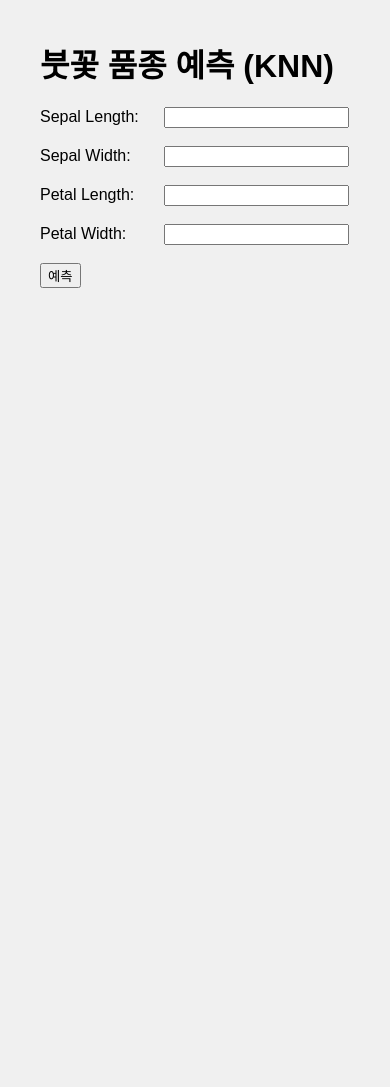
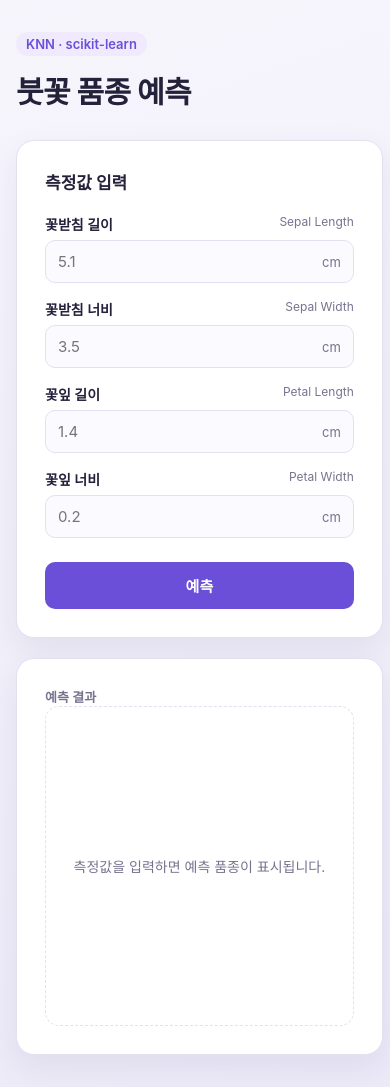
Before and after one commit to seo941024/DL_project, a Flask app: page / in a window 390 px wide. Before the commit the page ends 288 px from the top, so only its background shows below. Run offline with Flask 3, Linux system fonts and the light colour scheme; parts of the project's set-up code (start-up, migrations or seed data) failed here and were passed over; some web fonts are replaced.

Commit message:
Iris KNN 화면을 입력·결과 카드 2단 구성으로 개선
- 항목별 한글·영문 이름, cm 단위, 예시값 placeholder 입력 칸
- 예측 품종 이름·학명·사진 결과 카드, 입력 오류 표시, 모바일 폭 1단 배치
- static/style.css 분리, 실행 화면 캡처와 README 갱신

Co-Authored-By: Claude Opus 5.5 <noreply@anthropic.com>

```diff
--- /dev/null
+++ b/flask/iris_knn_flask/static/style.css
@@ -0,0 +1,191 @@
+:root {
+  --bg: #f4f2fa;
+  --card: #ffffff;
+  --line: #e4e0f0;
+  --text: #24213a;
+  --muted: #77738f;
+  --accent: #6b4fd8;
+  --accent-dark: #5639c4;
+  --accent-soft: #efeafd;
+  --error: #c4384a;
+  --error-soft: #fdecee;
+}
+
+* { box-sizing: border-box; }
+
+body {
+  margin: 0;
+  min-height: 100vh;
+  background: linear-gradient(160deg, #f7f5fc 0%, #eceaf7 100%);
+  color: var(--text);
+  font-family: "Pretendard", -apple-system, "Segoe UI", "Malgun Gothic", sans-serif;
+}
+
+.wrap {
+  max-width: 960px;
+  margin: 0 auto;
+  padding: 48px 20px;
+}
+
+.header { margin-bottom: 28px; }
+
+.tag {
+  display: inline-block;
+  padding: 4px 10px;
+  border-radius: 999px;
+  background: var(--accent-soft);
+  color: var(--accent);
+  font-size: 13px;
+  font-weight: 600;
+}
+
+h1 {
+  margin: 12px 0 0;
+  font-size: 30px;
+  letter-spacing: -0.02em;
+}
+
+.grid {
+  display: grid;
+  grid-template-columns: 360px 1fr;
+  gap: 20px;
+  align-items: start;
+}
+
+.card {
+  padding: 28px;
+  border: 1px solid var(--line);
+  border-radius: 18px;
+  background: var(--card);
+  box-shadow: 0 12px 32px rgba(54, 40, 120, 0.08);
+}
+
+.card h2 {
+  margin: 0 0 20px;
+  font-size: 17px;
+}
+
+.field { margin-bottom: 16px; }
+
+.field label {
+  display: flex;
+  justify-content: space-between;
+  margin-bottom: 6px;
+  font-size: 14px;
+  font-weight: 600;
+}
+
+.field label span {
+  color: var(--muted);
+  font-size: 12px;
+  font-weight: 400;
+}
+
+.input {
+  display: flex;
+  align-items: center;
+  border: 1px solid var(--line);
+  border-radius: 10px;
+  background: #fbfaff;
+  transition: border-color 0.15s, box-shadow 0.15s;
+}
+
+.input:focus-within {
+  border-color: var(--accent);
+  box-shadow: 0 0 0 3px rgba(107, 79, 216, 0.15);
+}
+
+.input input {
+  flex: 1;
+  min-width: 0;
+  padding: 11px 12px;
+  border: 0;
+  outline: 0;
+  background: transparent;
+  color: var(--text);
+  font: inherit;
+  font-size: 15px;
+}
+
+.input em {
+  padding: 0 12px;
+  color: var(--muted);
+  font-size: 13px;
+  font-style: normal;
+}
+
+button {
+  width: 100%;
+  margin-top: 8px;
+  padding: 13px;
+  border: 0;
+  border-radius: 10px;
+  background: var(--accent);
+  color: #fff;
+  font: inherit;
+  font-size: 15px;
+  font-weight: 700;
+  cursor: pointer;
+  transition: background 0.15s;
+}
+
+button:hover { background: var(--accent-dark); }
+
+.result {
+  display: flex;
+  flex-direction: column;
+  min-height: 100%;
+}
+
+.result .label {
+  color: var(--muted);
+  font-size: 13px;
+  font-weight: 600;
+}
+
+.result .name {
+  margin: 6px 0 2px;
+  font-size: 32px;
+  font-weight: 800;
+  letter-spacing: -0.02em;
+  color: var(--accent);
+}
+
+.result .latin {
+  margin-bottom: 18px;
+  color: var(--muted);
+  font-size: 14px;
+  font-style: italic;
+}
+
+.result img {
+  width: 100%;
+  aspect-ratio: 4 / 3;
+  object-fit: cover;
+  border-radius: 14px;
+}
+
+.empty {
+  display: grid;
+  flex: 1;
+  place-items: center;
+  min-height: 320px;
+  border: 1px dashed var(--line);
+  border-radius: 14px;
+  color: var(--muted);
+  font-size: 14px;
+  text-align: center;
+}
+
+.error {
+  padding: 14px 16px;
+  border-radius: 10px;
+  background: var(--error-soft);
+  color: var(--error);
+  font-size: 14px;
+}
+
+@media (max-width: 760px) {
+  .wrap { padding: 32px 16px; }
+  .grid { grid-template-columns: 1fr; }
+}
--- a/flask/iris_knn_flask/templates/index.html
+++ b/flask/iris_knn_flask/templates/index.html
@@ -1,31 +1,54 @@
 <!DOCTYPE html>
-<html>
+<html lang="ko">
 <head>
+<meta charset="utf-8">
+<meta name="viewport" content="width=device-width, initial-scale=1">
 <title>Iris KNN 분류기</title>
-<style>
-body { font-family: Arial; margin: 40px; background-color: #f0f0f0; }
-form { margin-bottom: 20px; }
-label { display: inline-block; width: 120px; }
-</style>
+<link rel="stylesheet" href="https://cdn.jsdelivr.net/gh/orioncactus/pretendard@v1.3.9/dist/web/static/pretendard.min.css">
+<link rel="stylesheet" href="{{ url_for('static', filename='style.css') }}">
 </head>
 <body>
-<h1>붓꽃 품종 예측 (KNN)</h1>
-<form method="post">
-<label>Sepal Length:</label>
-<input type="number" step="0.01" name="sepal_length" required><br><br>
-<label>Sepal Width:</label>
-<input type="number" step="0.01" name="sepal_width" required><br><br>
-<label>Petal Length:</label>
-<input type="number" step="0.01" name="petal_length" required><br><br>
-<label>Petal Width:</label>
-<input type="number" step="0.01" name="petal_width" required><br><br>
-<button type="submit">예측</button>
-</form>
-{% if prediction %}
-<h2>예측 결과: {{ prediction }}</h2>
-{% if image %}
-<img src="{{ url_for('static', filename=image) }}" alt="{{ prediction }}" width="300">
-{% endif %}
-{% endif %}
+<div class="wrap">
+  <header class="header">
+    <span class="tag">KNN · scikit-learn</span>
+    <h1>붓꽃 품종 예측</h1>
+  </header>
+
+  <main class="grid">
+    <form class="card" method="post">
+      <h2>측정값 입력</h2>
+      <div class="field">
+        <label for="sepal_length">꽃받침 길이 <span>Sepal Length</span></label>
+        <div class="input"><input type="number" step="0.01" min="0" id="sepal_length" name="sepal_length" placeholder="5.1" required><em>cm</em></div>
+      </div>
+      <div class="field">
+        <label for="sepal_width">꽃받침 너비 <span>Sepal Width</span></label>
+        <div class="input"><input type="number" step="0.01" min="0" id="sepal_width" name="sepal_width" placeholder="3.5" required><em>cm</em></div>
+      </div>
+      <div class="field">
+        <label for="petal_length">꽃잎 길이 <span>Petal Length</span></label>
+        <div class="input"><input type="number" step="0.01" min="0" id="petal_length" name="petal_length" placeholder="1.4" required><em>cm</em></div>
+      </div>
+      <div class="field">
+        <label for="petal_width">꽃잎 너비 <span>Petal Width</span></label>
+        <div class="input"><input type="number" step="0.01" min="0" id="petal_width" name="petal_width" placeholder="0.2" required><em>cm</em></div>
+      </div>
+      <button type="submit">예측</button>
+    </form>
+
+    <section class="card result">
+      <div class="label">예측 결과</div>
+      {% if image %}
+        <div class="name">{{ prediction }}</div>
+        <div class="latin">Iris {{ prediction }}</div>
+        <img src="{{ url_for('static', filename=image) }}" alt="{{ prediction }}">
+      {% elif prediction %}
+        <div class="error">{{ prediction }}</div>
+      {% else %}
+        <div class="empty">측정값을 입력하면 예측 품종이 표시됩니다.</div>
+      {% endif %}
+    </section>
+  </main>
+</div>
 </body>
 </html>
```
Also changed, not shown: README.md, flask/iris_knn_flask/README.md, flask/iris_knn_flask/static/images/input_screen.png, flask/iris_knn_flask/static/images/result_setosa.png, flask/iris_knn_flask/static/images/result_versicolor.png, flask/iris_knn_flask/static/images/result_virginica.png, images/card_iris.png.
